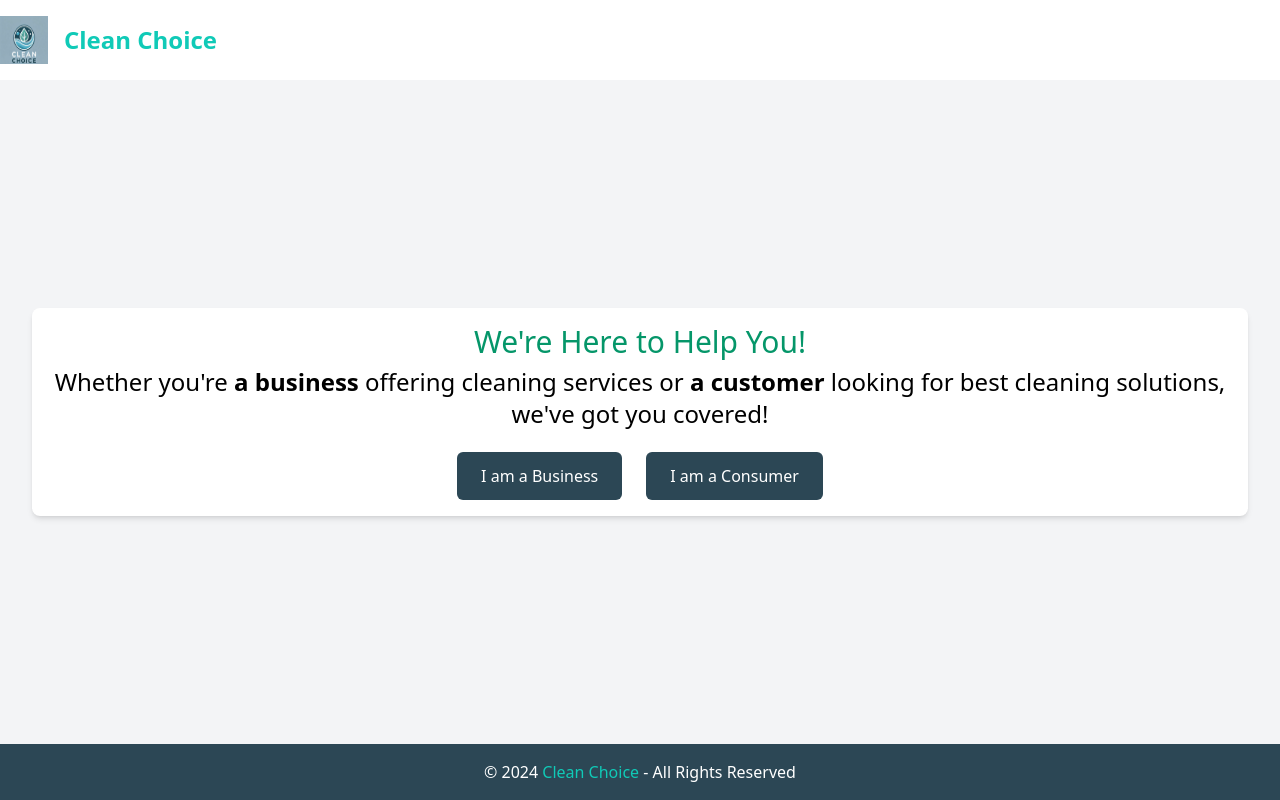
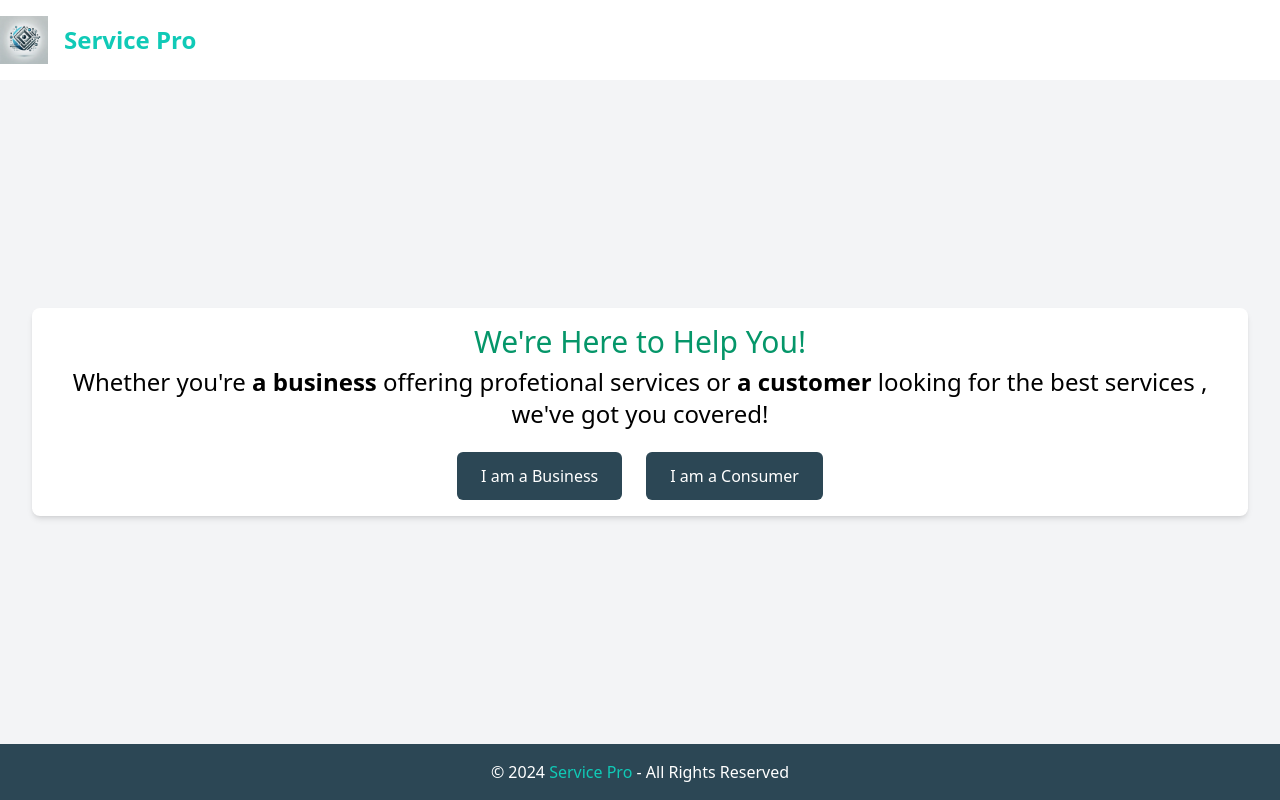
Before and after one commit to hediblk/soen287-project, a website: page src/landingPage.html in a window 1280 px wide. Drawn offline with nearby package versions, Linux system fonts and the light colour scheme; files that its build step writes are made by us from their sources.

Commit message:
i changed the name and the logo of the company and edited all the headers and footers

```diff
--- a/src/company/companyEditInfo.html
+++ b/src/company/companyEditInfo.html
@@ -15,9 +15,9 @@
         <!-- Header Section -->
         <header class="header bg-white py-2 md:py-4">
           <div class="container mx-auto flex items-center space-x-4">
-                <img class="logo h-8 w-8 md:h-12 md:w-12" src="../assets/logo.jpg" alt="Clean Choice Logo" />
+            <img class="logo h-8 w-8 md:h-12 md:w-12" src="../assets/logo2.webp" alt="Service Pro Logo" />
             <a href="../landingPage.html">
-                  <h1 class="text-lg md:text-2xl font-bold" style="color: #10cab7">Clean Choice</h1>
+              <h1 class="text-lg md:text-2xl font-bold" style="color: #10cab7">Service Pro</h1>
             </a>
           </div>
         </header>
@@ -54,7 +54,7 @@
       <footer class="py-2 md:py-4 text-center bg-[#2c4755]">
         <p class="text-white">
           © 2024
-          <span style="color: #10cab7">Clean Choice</span>
+          <span style="color: #10cab7">Service Pro</span>
           - All Rights Reserved
         </p>
       </footer>
--- a/src/company/companyEditServices.html
+++ b/src/company/companyEditServices.html
@@ -13,9 +13,9 @@
       <!-- Header Section -->
       <header class="header bg-white py-2 md:py-4">
         <div class="container mx-auto flex items-center space-x-4">
-          <img class="logo h-8 w-8 md:h-12 md:w-12" src="../assets/logo.jpg" alt="Clean Choice Logo" />
+          <img class="logo h-8 w-8 md:h-12 md:w-12" src="../assets/logo2.webp" alt="Service Pro Logo" />
           <a href="../landingPage.html">
-            <h1 class="text-lg md:text-2xl font-bold" style="color: #10cab7">Clean Choice</h1>
+            <h1 class="text-lg md:text-2xl font-bold" style="color: #10cab7">Service Pro</h1>
           </a>
         </div>
       </header>
@@ -82,7 +82,7 @@
       <footer class="py-2 md:py-4 text-center bg-[#2c4755]">
         <p class="text-white">
           © 2024
-          <span style="color: #10cab7">Clean Choice</span>
+          <span style="color: #10cab7">Service Pro</span>
           - All Rights Reserved
         </p>
       </footer>
--- a/src/company/companyLogin.html
+++ b/src/company/companyLogin.html
@@ -13,9 +13,9 @@
     <!-- Header Section -->
     <header class="header bg-white py-2 md:py-4">
       <div class="container mx-auto flex items-center space-x-4">
-        <img class="logo h-8 w-8 md:h-12 md:w-12" src="../assets/logo.jpg" alt="Clean Choice Logo" />
+        <img class="logo h-8 w-8 md:h-12 md:w-12" src="../assets/logo2.webp" alt="Service Pro Logo" />
         <a href="../landingPage.html">
-          <h1 class="text-lg md:text-2xl font-bold" style="color: #10cab7">Clean Choice</h1>
+          <h1 class="text-lg md:text-2xl font-bold" style="color: #10cab7">Service Pro</h1>
         </a>
       </div>
     </header>
@@ -48,7 +48,7 @@
     <footer class="py-2 md:py-4 text-center bg-[#2c4755]">
       <p class="text-white">
         © 2024
-        <span style="color: #10cab7">Clean Choice</span>
+        <span style="color: #10cab7">Service Pro</span>
         - All Rights Reserved
       </p>
     </footer>
--- a/src/company/companySignup.html
+++ b/src/company/companySignup.html
@@ -12,9 +12,9 @@
     <!-- Header Section -->
     <header class="header bg-white py-2 md:py-4">
       <div class="container mx-auto flex items-center space-x-4">
-        <img class="logo h-8 w-8 md:h-12 md:w-12" src="../assets/logo.jpg" alt="Clean Choice Logo" />
+        <img class="logo h-8 w-8 md:h-12 md:w-12" src="../assets/logo2.webp" alt="Service Pro Logo" />
         <a href="../landingPage.html">
-          <h1 class="text-lg md:text-2xl font-bold" style="color: #10cab7">Clean Choice</h1>
+          <h1 class="text-lg md:text-2xl font-bold" style="color: #10cab7">Service Pro</h1>
         </a>
       </div>
     </header>
@@ -57,7 +57,7 @@
     <footer class="py-2 md:py-4 text-center bg-[#2c4755]">
       <p class="text-white">
         © 2024
-        <span style="color: #10cab7">Clean Choice</span>
+        <span style="color: #10cab7">Service Pro</span>
         - All Rights Reserved
       </p>
     </footer>
--- a/src/customer/customerCart.html
+++ b/src/customer/customerCart.html
@@ -14,9 +14,9 @@
     <header class="header bg-white py-2 md:py-4">
       <div class="container mx-auto flex items-center justify-between space-x-4">
         <div class="flex items-center space-x-4">
-          <img class="logo h-8 w-8 md:h-12 md:w-12" src="../assets/logo.jpg" alt="Clean Choice Logo" />
+          <img class="logo h-8 w-8 md:h-12 md:w-12" src="../assets/logo2.webp" alt="Service Pro Logo" />
           <a href="../landingPage.html">
-            <h1 class="text-lg md:text-2xl font-bold" style="color: #10cab7">Clean Choice</h1>
+            <h1 class="text-lg md:text-2xl font-bold" style="color: #10cab7">Service Pro</h1>
           </a>
         </div>
         <div class="flex items-center space-x-2">
@@ -37,7 +37,7 @@
     <footer class="py-2 md:py-4 text-center bg-[#2c4755]">
       <p class="text-white">
         © 2024
-        <span style="color: #10cab7">Clean Choice</span>
+        <span style="color: #10cab7">Service Pro</span>
         - All Rights Reserved
       </p>
     </footer>
--- a/src/customer/customerHome.html
+++ b/src/customer/customerHome.html
@@ -14,9 +14,9 @@
     <header class="header bg-white py-2 md:py-4">
       <div class="container mx-auto flex items-center justify-between space-x-4">
         <div class="flex items-center space-x-4">
-          <img class="logo h-8 w-8 md:h-12 md:w-12" src="../assets/logo.jpg" alt="Clean Choice Logo" />
+          <img class="logo h-8 w-8 md:h-12 md:w-12" src="../assets/logo2.webp" alt="Service Pro Logo" />
           <a href="../landingPage.html">
-            <h1 class="text-lg md:text-2xl font-bold" style="color: #10cab7">Clean Choice</h1>
+            <h1 class="text-lg md:text-2xl font-bold" style="color: #10cab7">Service Pro</h1>
           </a>
         </div>
         <div class="flex items-center space-x-2">
@@ -27,6 +27,7 @@
         </div>
       </div>
     </header>
+
 
     <!-- Main Content -->
     <main class="container mx-auto py-6 flex-grow">
@@ -84,7 +85,7 @@
     <footer class="py-2 md:py-4 text-center bg-[#2c4755]">
       <p class="text-white">
         © 2024
-        <span style="color: #10cab7">Clean Choice</span>
+        <span style="color: #10cab7">Service Pro</span>
         - All Rights Reserved
       </p>
     </footer>
--- a/src/customer/customerLogin.html
+++ b/src/customer/customerLogin.html
@@ -13,9 +13,9 @@
     <!-- Header Section -->
     <header class="header bg-white py-2 md:py-4">
       <div class="container mx-auto flex items-center space-x-4">
-        <img class="logo h-8 w-8 md:h-12 md:w-12" src="../assets/logo.jpg" alt="Clean Choice Logo" />
+        <img class="logo h-8 w-8 md:h-12 md:w-12" src="../assets/logo2.webp" alt="Service Pro Logo" />
         <a href="../landingPage.html">
-          <h1 class="text-lg md:text-2xl font-bold" style="color: #10cab7">Clean Choice</h1>
+          <h1 class="text-lg md:text-2xl font-bold" style="color: #10cab7">Service Pro</h1>
         </a>
       </div>
     </header>
@@ -48,7 +48,7 @@
     <footer class="py-2 md:py-4 text-center bg-[#2c4755]">
       <p class="text-white">
         © 2024
-        <span style="color: #10cab7">Clean Choice</span>
+        <span style="color: #10cab7">Service Pro</span>
         - All Rights Reserved
       </p>
     </footer>
--- a/src/customer/customerPurchaseConfirmed.html
+++ b/src/customer/customerPurchaseConfirmed.html
@@ -10,13 +10,13 @@
     <body class="flex flex-col min-h-screen bg-gray-100">
         <!-- Header Section -->
         <header class="header bg-white py-2 md:py-4">
-          <div class="container mx-auto flex items-center space-x-4">
-            <img class="logo h-8 w-8 md:h-12 md:w-12" src="../assets/logo.jpg" alt="Clean Choice Logo" />
-            <a href="../landingPage.html">
-              <h1 class="text-lg md:text-2xl font-bold" style="color: #10cab7">Clean Choice</h1>
-            </a>
-          </div>
-        </header>
+            <div class="container mx-auto flex items-center space-x-4">
+              <img class="logo h-8 w-8 md:h-12 md:w-12" src="./assets/logo2.webp" alt="Service Pro Logo" />
+              <a href="./landingPage.html">
+                <h1 class="text-lg md:text-2xl font-bold" style="color: #10cab7">Service Pro</h1>
+              </a>
+            </div>
+          </header>
 
     <style>
         body {
@@ -95,7 +95,7 @@
           <footer class="py-2 md:py-4 text-center bg-[#2c4755]">
             <p class="text-white">
               © 2024
-              <span style="color: #10cab7">Clean Choice</span>
+              <span style="color: #10cab7">Service Pro</span>
               - All Rights Reserved
             </p>
           </footer>
--- a/src/customer/customerSignup.html
+++ b/src/customer/customerSignup.html
@@ -12,9 +12,9 @@
     <!-- Header Section -->
     <header class="header bg-white py-2 md:py-4">
       <div class="container mx-auto flex items-center space-x-4">
-        <img class="logo h-8 w-8 md:h-12 md:w-12" src="../assets/logo.jpg" alt="Clean Choice Logo" />
+        <img class="logo h-8 w-8 md:h-12 md:w-12" src="../assets/logo2.webp" alt="Service Pro Logo" />
         <a href="../landingPage.html">
-          <h1 class="text-lg md:text-2xl font-bold" style="color: #10cab7">Clean Choice</h1>
+          <h1 class="text-lg md:text-2xl font-bold" style="color: #10cab7">Service Pro</h1>
         </a>
       </div>
     </header>
@@ -61,7 +61,7 @@
     <footer class="py-2 md:py-4 text-center bg-[#2c4755]">
       <p class="text-white">
         © 2024
-        <span style="color: #10cab7">Clean Choice</span>
+        <span style="color: #10cab7">Service Pro</span>
         - All Rights Reserved
       </p>
     </footer>
--- a/src/landingPage.html
+++ b/src/landingPage.html
@@ -5,16 +5,16 @@
     <meta name="viewport" content="width=device-width, initial-scale=1.0" />
     <link rel="stylesheet" href="./styles/normlize.css" />
     <link href="./styles/output.css" rel="stylesheet" />
-    <title>Clean Choice</title>
+    <title>Service Pro</title>
   </head>
 
   <body class="flex flex-col min-h-screen bg-gray-100">
     <!-- Header Section -->
     <header class="header bg-white py-2 md:py-4">
       <div class="container mx-auto flex items-center space-x-4">
-        <img class="logo h-8 w-8 md:h-12 md:w-12" src="./assets/logo.jpg" alt="Clean Choice Logo" />
+        <img class="logo h-8 w-8 md:h-12 md:w-12" src="./assets/logo2.webp" alt="Service Pro Logo" />
         <a href="./landingPage.html">
-          <h1 class="text-lg md:text-2xl font-bold" style="color: #10cab7">Clean Choice</h1>
+          <h1 class="text-lg md:text-2xl font-bold" style="color: #10cab7">Service Pro</h1>
         </a>
       </div>
     </header>
@@ -26,9 +26,9 @@
         <h2 class="text-2xl text-center">
           Whether you're
           <b>a business</b>
-          offering cleaning services or
+          offering profetional services or
           <b>a customer</b>
-          looking for best cleaning solutions, we've got you covered!
+          looking for the best services , we've got you covered!
         </h2>
         <div class="flex lg:flex-row flex-col lg:gap-6">
           <button class="block text-center bg-[#2c4755] text-white px-6 py-3 rounded-md hover:text-emerald-300 transition-colors duration-200 mt-4">
@@ -45,7 +45,7 @@
     <footer class="py-2 md:py-4 text-center bg-[#2c4755]">
       <p class="text-white">
         © 2024
-        <span style="color: #10cab7">Clean Choice</span>
+        <span style="color: #10cab7">Service Pro</span>
         - All Rights Reserved
       </p>
     </footer>
```
Also changed, not shown: src/assets/logo2.webp (added). Lines whose indentation alone changed are shown as unchanged.
